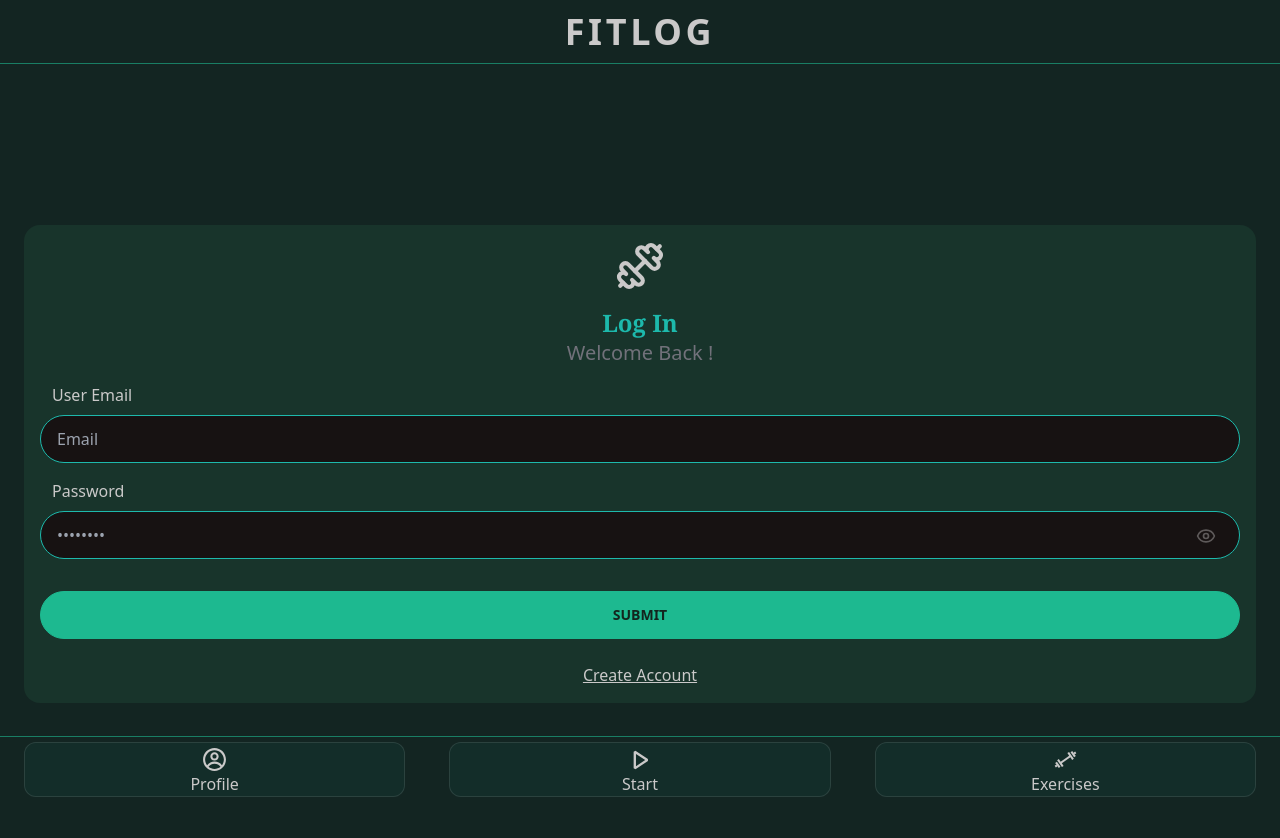
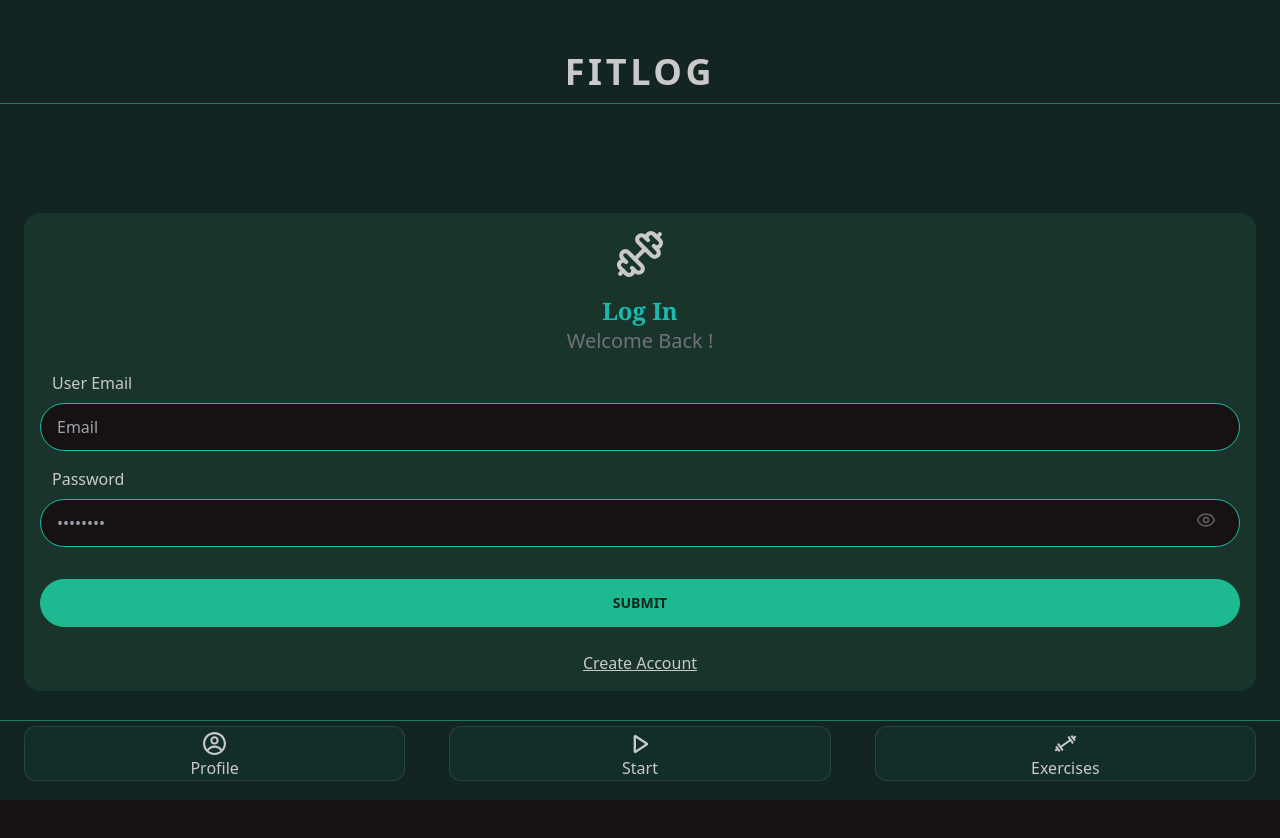
Before and after one commit to BugSlayer9000/FIT-LOG, a React (Vite) app in the folder frontend/: page /login in a window 1280 px wide. Shown: the top 838 px of the page. After the commit the page ends 800 px from the top, so only its background shows below. Built offline with nearby package versions, Linux system fonts and the light colour scheme; no server answers.

Commit message:
Enhance application layout and navigation: update App component for improved structure, add NavBar with navigation functionality, and refine ExercisesPage and LoginPage styling for better user experience.

```diff
--- a/frontend/src/App.jsx
+++ b/frontend/src/App.jsx
@@ -40,11 +40,13 @@ const App = () => {
   }
 
   return (
-    <div className="relative h-full w-full bg-accent-content">
+    <div className="relative h-screen w-full bg-accent-content flex flex-col">
       <Toaster />
 
       <NavBar />
+
       <Routes>
+
         {/* Auth Routes */}
         <Route path="/login" element={<LoginPage />} />
         <Route path="/signin" element={<SignIn />} />
@@ -74,19 +76,7 @@ const App = () => {
             authUser ? <UpdateExercisePage /> : <Navigate to={"/login"} />
           }
         />
-        {/* workouts */}
-        <Route
-          path="/"
-          element={authUser ? <WorkoutsPage /> : <Navigate to={"/login"} />}
-        />
-        <Route
-          path="/addWorkouts"
-          element={authUser ? <AddWorkoutPage /> : <Navigate to={"/login"} />}
-        />
-        <Route
-          path="/startWorkout"
-          element={authUser ? <StartWorkoutPage /> : <Navigate to={"/login"} />}
-        />
+
       </Routes>
     </div>
   );
--- a/frontend/src/components/NavBar.jsx
+++ b/frontend/src/components/NavBar.jsx
@@ -1,5 +1,6 @@
 import React from "react";
 import { Link } from "react-router-dom";
+import { useNavigate } from "react-router-dom"
 
 import { CgProfile } from "react-icons/cg";
 import { VscDebugStart } from "react-icons/vsc";
@@ -9,13 +10,15 @@ const NavBar = () => {
   // todo
   // add the functioanlity where the user can see where they are by changing the color of the button according to the location
 
+  const navigate = useNavigate()
+
   return (
-    <div className="navbar bg-accent-content flex items-center justify-center border-b border-secondary/60">
-      <span className="font-semibold text-4xl tracking-widest">FITLOG</span>
+    <div className="navbar bg-accent-content flex items-center justify-center border-b border-secondary/60 mt-10">
+      <div className=""><button className="btn btn-ghost font-semibold text-4xl tracking-widest" onClick={() =>navigate("/")} >FITLOG</button></div>
 
-      <div className="btm-nav border-t border-secondary/60 z-50 bg-accent-content flex items-center justify-center">
+      <div className="btm-nav btm-nav-lg border-t border-secondary/60 z-50 bg-accent-content flex items-center justify-center">
         <ul
-          className="flex flex-row px-1
+          className="flex flex-row px-1 mb-4
 
         [&>li]:border
       [&>li]:border-white/10
--- a/frontend/src/pages/ExercisesPage.jsx
+++ b/frontend/src/pages/ExercisesPage.jsx
@@ -22,7 +22,7 @@ const ExercisesPage = () => {
   console.log(exercises);
 
   return (
-    <div>
+    <div className="min-h-screen flex flex-col ">
       <div className="border p-4 mb-4">
         <div className="flex flex-col gap-4 justify-center items-center">
           <input
--- a/frontend/src/pages/LoginPage.jsx
+++ b/frontend/src/pages/LoginPage.jsx
@@ -20,12 +20,12 @@ const LoginPage = () => {
 
   const handleSubmit = async (e) => {
     e.preventDefault();
-    login(formData);
+    await login(formData);
     navigate("/exercises")
   };
 
   return (
-    <div className="min-h-screen flex flex-col justify-center align-middleborder-t border-secondary/60">
+    <div className="h-screen flex flex-col justify-center align-middleborder-t border-secondary/60">
       <form
         onSubmit={handleSubmit}
         className="bg-neutral rounded-2xl p-4 flex flex-col mx-6"
@@ -60,7 +60,7 @@ const LoginPage = () => {
           }
         />
         <button
-          className="absolute inset-y-0 right-0 pr-16 mt-52"
+          className="absolute inset-y-0 right-0 pr-16 mt-60"
           type="button"
           onClick={() => setShowPassword(!showPassword)}
         >
@@ -74,6 +74,7 @@ const LoginPage = () => {
           type="submit"
           className="btn btn-secondary mt-4"
           disabled={isLogginIn}
+
         >
           {isLogginIn ? "Logging in" : "submit"}
         </button>
--- a/frontend/src/store/useAuthStore.js
+++ b/frontend/src/store/useAuthStore.js
@@ -35,7 +35,7 @@ export const useAuthStore = create((set) => ({
     } catch (error) {
       toast.error(error.response.data.message);
     } finally {
-      set({ isSigningUp: true });
+      set({ isSigningUp: false });
     }
   },
 
@@ -48,7 +48,7 @@ export const useAuthStore = create((set) => ({
     } catch (error) {
       toast.error(error.response.data.message);
     } finally {
-      set({ isLogginIn: true });
+      set({ isLogginIn: false });
     }
   },
 
```
